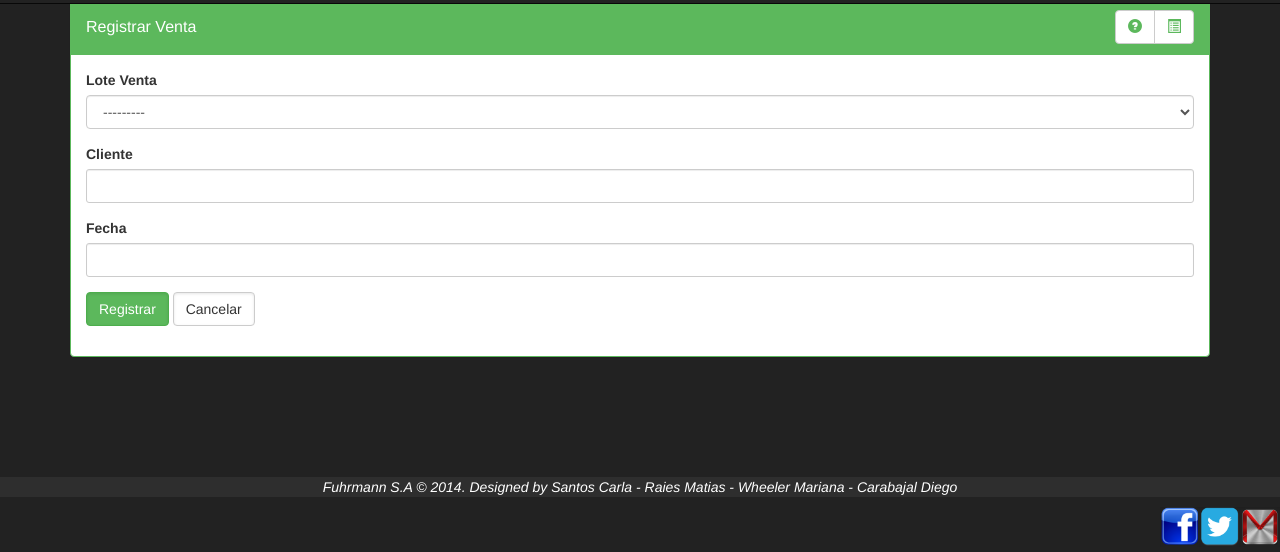
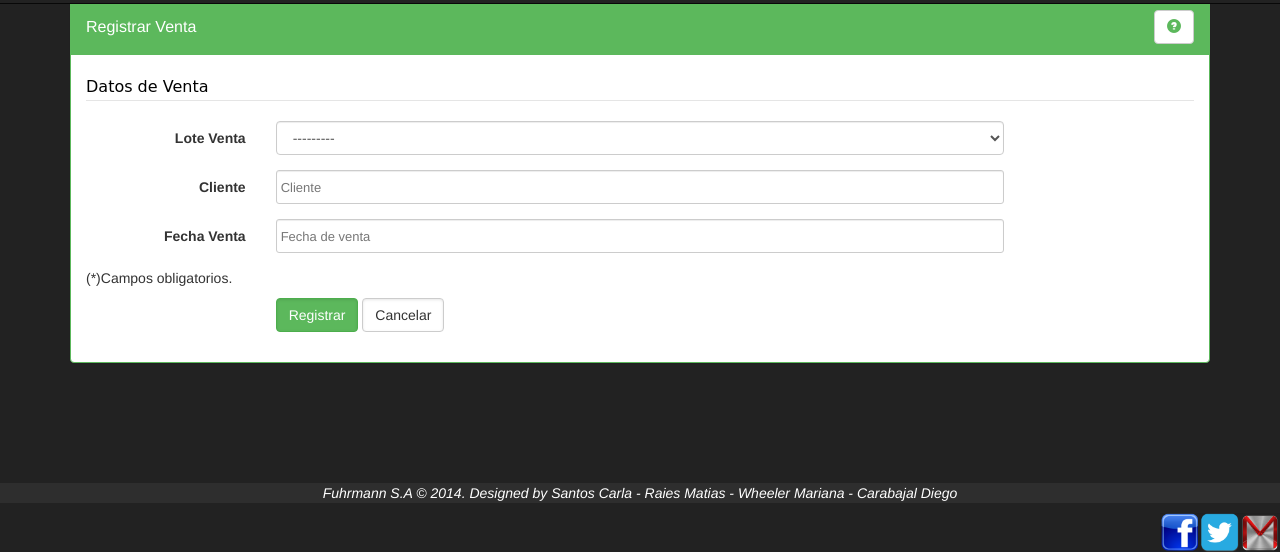
Before and after one commit to UNPSJB/Fuhrmann-S.A., a Django app: page /registrarVenta/ in a window 1280 px wide. Shown: the part 101-653 px from the top of the page. Run offline with Django 3.2, Linux system fonts and the light colour scheme; data that the repository does not hold is empty; some libraries are stand-ins or nearby versions.

Commit message:
compra y venta

```diff
--- a/Django-Desarrollo/pFuhrmann/appWeb/forms.py
+++ b/Django-Desarrollo/pFuhrmann/appWeb/forms.py
@@ -19,13 +19,27 @@ class LoginForm(forms.Form):
 
 # ------------- Formulario de Compras
 class CompraForm(forms.ModelForm):
-    FechaLlegada = forms.DateField(label = "Fecha de Llegada",widget = forms.TextInput(attrs = {'id':'datepicker'}), required = False) #Ejemplo Datepicker
+    FechaLlegada = forms.DateField(label = "Fecha de Llegada",widget = forms.TextInput(attrs = {'id':'datepicker'})) #Ejemplo Datepicker
     class Meta:
         model = CompraLote
 
     def __init__(self, *args, **kwargs):
         super(CompraForm, self).__init__(*args, **kwargs)
         self.helper = FormHelper()
+        self.helper.form_class = 'form-horizontal'
+        self.helper.label_class = 'col-lg-2'
+        self.helper.field_class = 'col-lg-8'
+        self.helper.layout = Layout(
+
+            Fieldset(
+                '<font color = "Black" size=3 face="Comic Sans MS">Datos de compra</font>',
+                Field('Representante', css_class= ".col-lg-3",placeholder='Representante'),
+                Field('Estancia', placeholder="Estancia"),
+                Field('FechaLlegada', placeholder="Fecha de llegada"),
+            ),
+
+            HTML('<p>(*)Campos obligatorios.</p>'),
+        )
 
     def setup(self, *args, **kwarg):
         self.helper.add_input(Submit('submit', *args, **kwarg))
@@ -34,7 +48,7 @@ class CompraForm(forms.ModelForm):
 # ------------- Formulario de Ventas
 class VentaForm(forms.ModelForm):
     LoteVenta = forms.ModelChoiceField(LoteVenta.objects.all(),label = "Lote Venta")
-    FechaVenta = forms.DateField(label = "Fecha",widget = forms.TextInput(attrs = {'id':'datepicker'}), required = False) #Ejemplo Datepicker
+    FechaVenta = forms.DateField(label = "Fecha Venta",widget = forms.TextInput(attrs = {'id':'datepicker'})) #Ejemplo Datepicker
 
     class Meta:
         model = Venta
@@ -42,6 +56,21 @@ class VentaForm(forms.ModelForm):
     def __init__(self, *args, **kwargs):
         super(VentaForm, self).__init__(*args, **kwargs)
         self.helper = FormHelper()
+        self.helper.form_class = 'form-horizontal'
+        self.helper.label_class = 'col-lg-2'
+        self.helper.field_class = 'col-lg-8'
+        self.helper.layout = Layout(
+
+            Fieldset(
+                '<font color = "Black" size=3 face="Comic Sans MS">Datos de Venta</font>',
+                Field('LoteVenta', css_class= ".col-lg-3",placeholder='Lote de venta'),
+                Field('Cliente', placeholder="Cliente"),
+                Field('FechaVenta', placeholder="Fecha de venta"),
+            ),
+
+            HTML('<p>(*)Campos obligatorios.</p>'),
+        )
+
 
     def setup(self, *args, **kwarg):
         self.helper.add_input(Submit('submit', *args, **kwarg))
--- a/Django-Desarrollo/pFuhrmann/templates/ventaForm.html
+++ b/Django-Desarrollo/pFuhrmann/templates/ventaForm.html
@@ -9,7 +9,6 @@
                 <h4 class="panel-title pull-left" style="padding-top: 7.5px;">Registrar Venta</h4>
                 <div class="btn-group pull-right">
                     <a class="btn btn-default" type="button" href="#" title="Ayuda"><span class="glyphicon glyphicon-question-sign"></span></a>
-                    <a class="btn btn-default btn-gr" type="button" href="/listadoVenta" title="Listado"><span class="glyphicon glyphicon-list-alt"></span></a>
                 </div>
             </div>
             <div class="panel-body">
```
